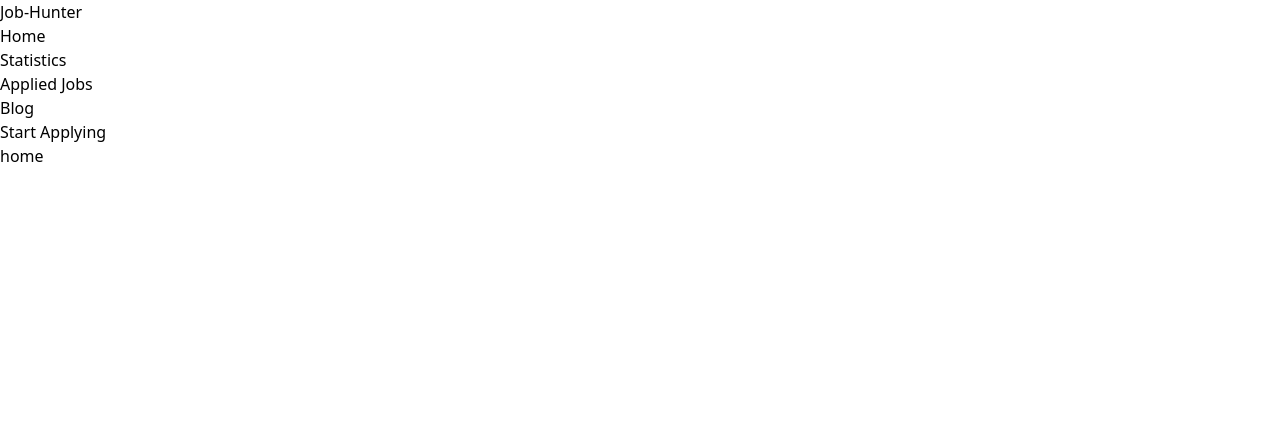
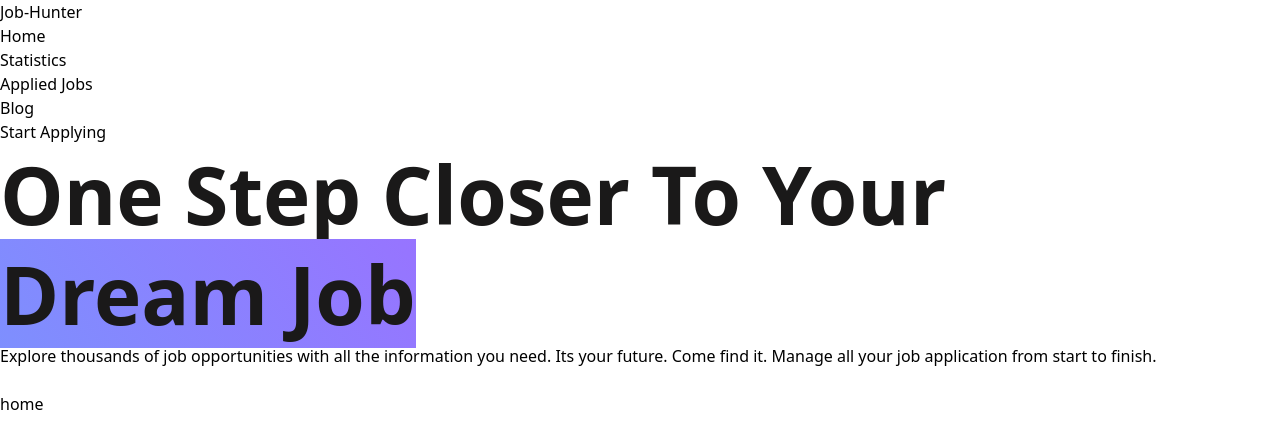
Before and after one commit to khalidhasan8880/job-hunter, a React (Vite) app: page / in a window 1280 px wide. Shown: the top 448 px of the page. Built offline with nearby package versions, Linux system fonts and the light colour scheme.

Commit message:
added text linear-gradient on title

```diff
--- a/src/components/Header/Header.css
+++ b/src/components/Header/Header.css
@@ -5,3 +5,7 @@
     line-height: 100px;
     color: #1A1919;
 }
+.dream-job {
+    background-image: linear-gradient(55deg, #7E8FFE 0%, rgb(151, 116, 255) 100%);
+
+}
--- a/src/components/Header/Header.jsx
+++ b/src/components/Header/Header.jsx
@@ -24,7 +24,11 @@ const Header = () => {
                 <button>Start Applying</button>
             </nav>
             {/* nav end */}
-
+            <div className=''>
+                <h2 className='title'>One Step Closer To Your <br /><span className='dream-job text-transparent bg-clip-text'>Dream Job</span> </h2>
+                <p>Explore thousands of job opportunities with all the information you need. Its your future. Come find it. Manage all your job application from start to finish.</p>
+                <button></button>
+            </div>
         </header>
     );
 };
```
